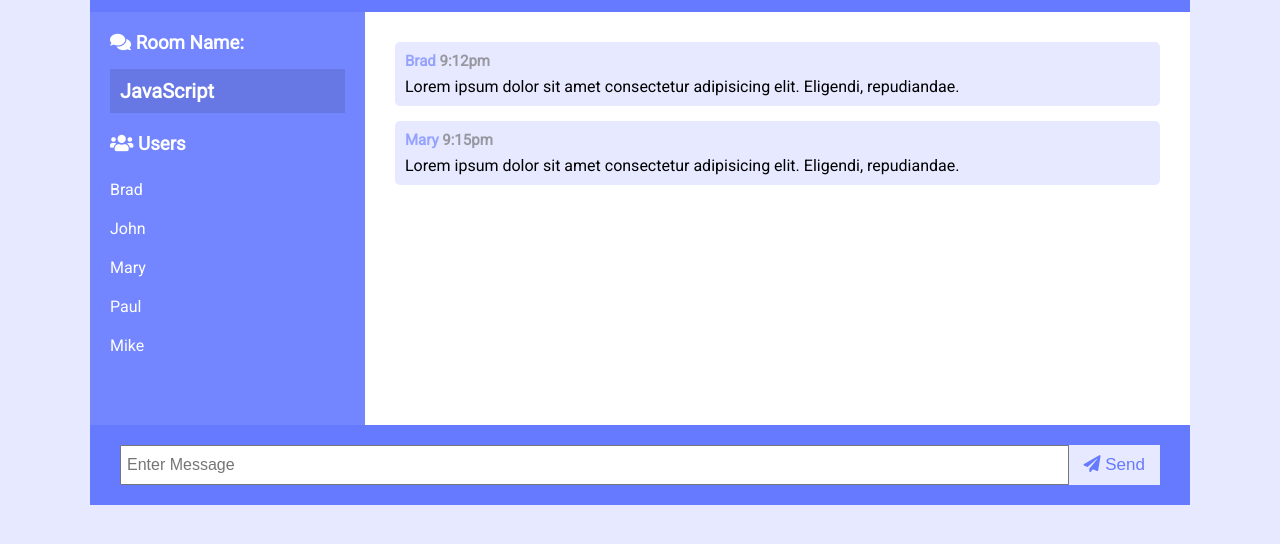
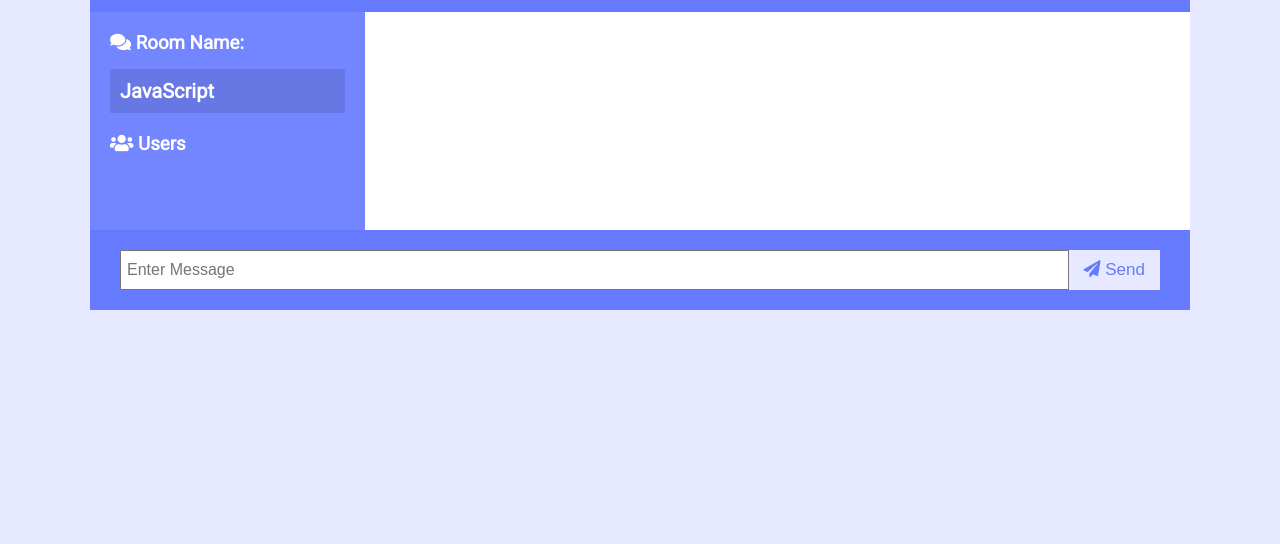
Before and after one commit to dougluz/heralt-messenger, a website: page public/chat.html in a window 1280 px wide. Shown: the part 86-630 px from the top of the page. Drawn offline with nearby package versions, Linux system fonts and the light colour scheme; no server answers.

Commit message:
removed example messages from the chat.html

```diff
--- a/package.json
+++ b/package.json
@@ -1,5 +1,5 @@
 {
-  "name": "realtime_chat",
+  "name": "heralt",
   "version": "1.0.0",
   "main": "index.js",
   "scripts": {
--- a/public/chat.html
+++ b/public/chat.html
@@ -19,28 +19,9 @@
         <h2 id="room-name">JavaScript</h2>
         <h3><i class="fas fa-users"></i> Users</h3>
         <ul id="users">
-          <li>Brad</li>
-          <li>John</li>
-          <li>Mary</li>
-          <li>Paul</li>
-          <li>Mike</li>
         </ul>
       </div>
       <div class="chat-messages">
-					<div class="message">
-						<p class="meta">Brad <span>9:12pm</span></p>
-						<p class="text">
-							Lorem ipsum dolor sit amet consectetur adipisicing elit. Eligendi,
-							repudiandae.
-						</p>
-					</div>
-					<div class="message">
-						<p class="meta">Mary <span>9:15pm</span></p>
-						<p class="text">
-							Lorem ipsum dolor sit amet consectetur adipisicing elit. Eligendi,
-							repudiandae.
-						</p>
-					</div>
       </div>
     </main>
     <div class="chat-form-container">
```
